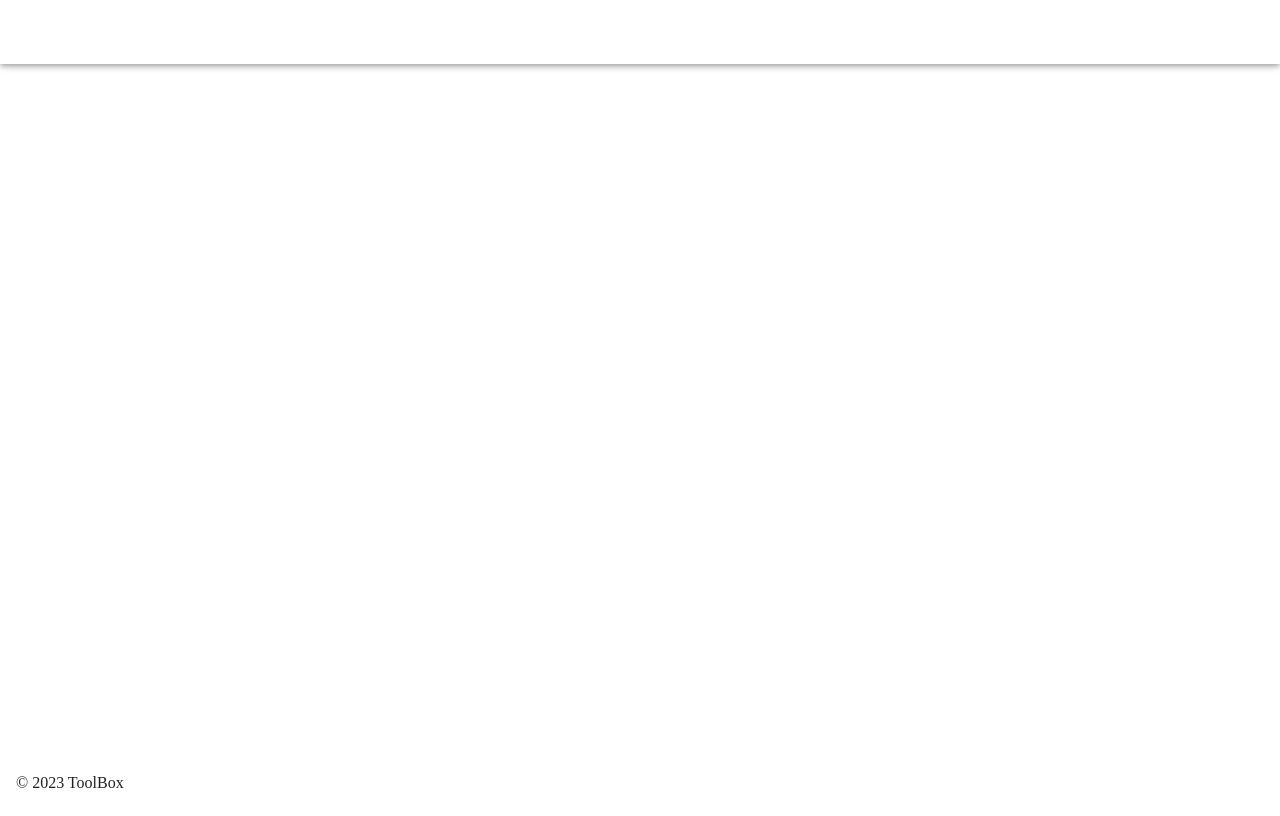
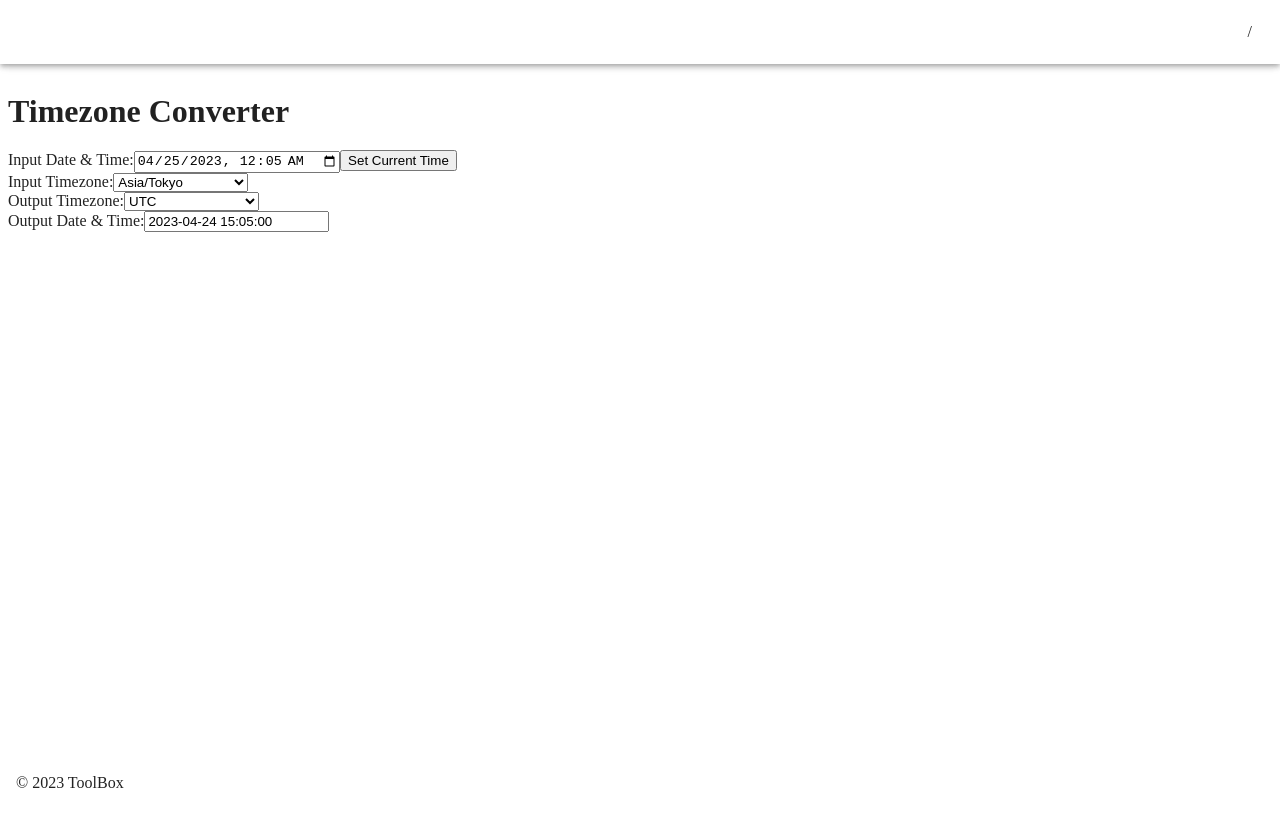
Before and after one commit to foresukecom/toolbox, a Vue app: page /timezone-converter in a window 1280 px wide. Before the commit this address had no page. Built offline with nearby package versions, Linux system fonts and the light colour scheme.

Commit message:
feat: タイムゾーン変換

```diff
--- a/src/components/Header.vue
+++ b/src/components/Header.vue
@@ -28,6 +28,7 @@ export default {
         { path: '/text-case-converter', text: 'テキストケース変換' },
         { path: '/countdown-to-holidays', text: '祝日タイマー' },
         { path: '/world-timezone', text: '世界時計' },
+        { path: '/timezone-converter', text: 'タイムゾーン変換'}
       ];
 
       const currentPage = pages.find(page => page.path === route.path);
--- a/src/router/index.js
+++ b/src/router/index.js
@@ -8,6 +8,7 @@ import XmlFormatter from '../views/XmlFormatter.vue';
 import TextCaseConverter from '../views/TextCaseConverter.vue';
 import CountdownToHolidays from '../views/CountdownToHolidays.vue';
 import WorldTimezone from '../views/WorldTimezone.vue';
+import TimezoneConverter from '../views/TimezoneConverter.vue';
 
 const routes = [
   {
@@ -18,7 +19,7 @@ const routes = [
   {
     path: '/client-info',
     name: 'client-info',
-    component: ClientInfo, // ここで新しいコンポーネントを指定
+    component: ClientInfo,
   },
   {
     path: '/text-hash',
@@ -55,6 +56,11 @@ const routes = [
     name: "world-timezone",
     component: WorldTimezone,
   },
+  {
+    path: "/timezone-converter",
+    name: "timezone-converter",
+    component: TimezoneConverter,
+  },
 ];
 
 const router = createRouter({
--- a/src/views/HomePage.vue
+++ b/src/views/HomePage.vue
@@ -57,6 +57,11 @@ export default {
           image: 'https://via.placeholder.com/200',
           route: 'world-timezone',
         },
+        {
+          title: 'タイムゾーン変換',
+          image: 'https://via.placeholder.com/200',
+          route: 'timezone-converter',
+        },
       ],
     };
   },
--- /dev/null
+++ b/src/views/TimezoneConverter.vue
@@ -0,0 +1,93 @@
+<template>
+  <div>
+    <h1>Timezone Converter</h1>
+    <div>
+      <label for="inputDateTime">Input Date & Time:</label>
+      <input type="datetime-local" id="inputDateTime" v-model="inputDateTime" />
+      <button @click="setCurrentTime">Set Current Time</button>
+    </div>
+    <div>
+      <label for="inputTimezone">Input Timezone:</label>
+      <select id="inputTimezone" v-model="selectedInputTimezone">
+        <option v-for="timezone in commonTimezones" :key="timezone" :value="timezone">
+          {{ timezone }}
+        </option>
+      </select>
+    </div>
+    <div>
+      <label for="outputTimezone">Output Timezone:</label>
+      <select id="outputTimezone" v-model="selectedOutputTimezone">
+        <option v-for="timezone in commonTimezones" :key="timezone" :value="timezone">
+          {{ timezone }}
+        </option>
+      </select>
+    </div>
+    <div>
+      <label for="outputDateTime">Output Date & Time:</label>
+      <input type="text" id="outputDateTime" :value="outputDateTime" readonly />
+    </div>
+  </div>
+</template>
+
+
+<script>
+import moment from "moment-timezone";
+
+export default {
+  name: "TimezoneConverter",
+  data() {
+    return {
+      selectedInputTimezone: "Asia/Tokyo",
+      selectedOutputTimezone: "UTC",
+      inputDateTime: moment().format("YYYY-MM-DDTHH:mm"),
+      outputDateTime: "",
+    };
+  },
+  computed: {
+    commonTimezones() {
+      return [
+        "Asia/Tokyo",
+        "UTC",
+        "America/New_York",
+        "Europe/London",
+        "Europe/Paris",
+        "Asia/Shanghai",
+        "Australia/Sydney",
+        "Asia/Seoul",
+      ];
+    },
+  },
+  watch: {
+    selectedInputTimezone() {
+      this.convertTime();
+    },
+    selectedOutputTimezone() {
+      this.convertTime();
+    },
+    inputDateTime() {
+      this.convertTime();
+    },
+  },
+  methods: {
+    convertTime() {
+      const inputMoment = moment.tz(this.inputDateTime, this.selectedInputTimezone);
+      const outputMoment = inputMoment.clone().tz(this.selectedOutputTimezone);
+      this.outputDateTime = outputMoment.format("YYYY-MM-DD HH:mm:ss");
+    },
+    setCurrentTime() {
+      const now = moment().tz(this.selectedInputTimezone);
+      this.inputDateTime = now.format("YYYY-MM-DDTHH:mm");
+    },
+  },
+  mounted() {
+    this.convertTime();
+  },
+};
+</script>
+
+
+<style scoped>
+h1 {
+  margin-bottom: 20px;
+}
+</style>
```
